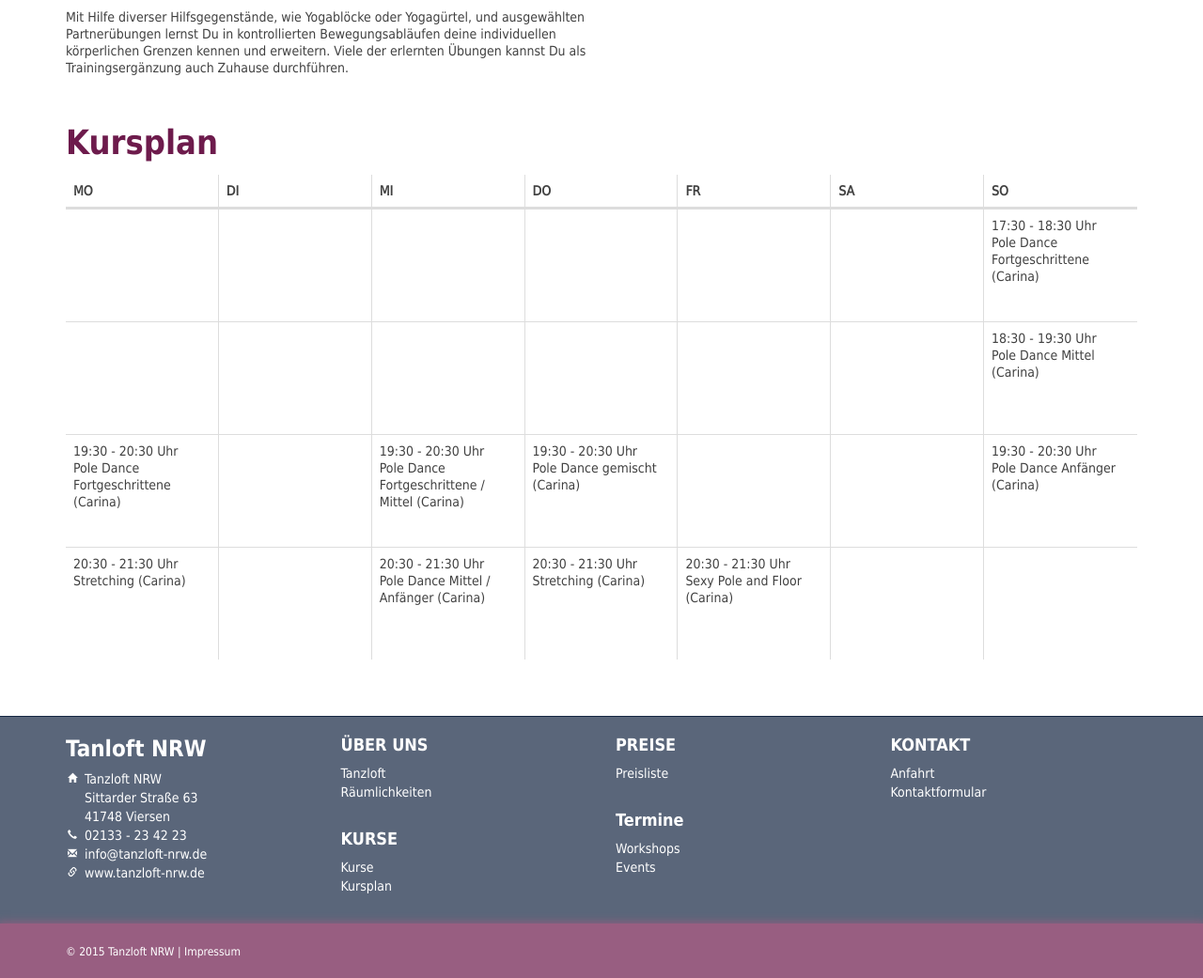
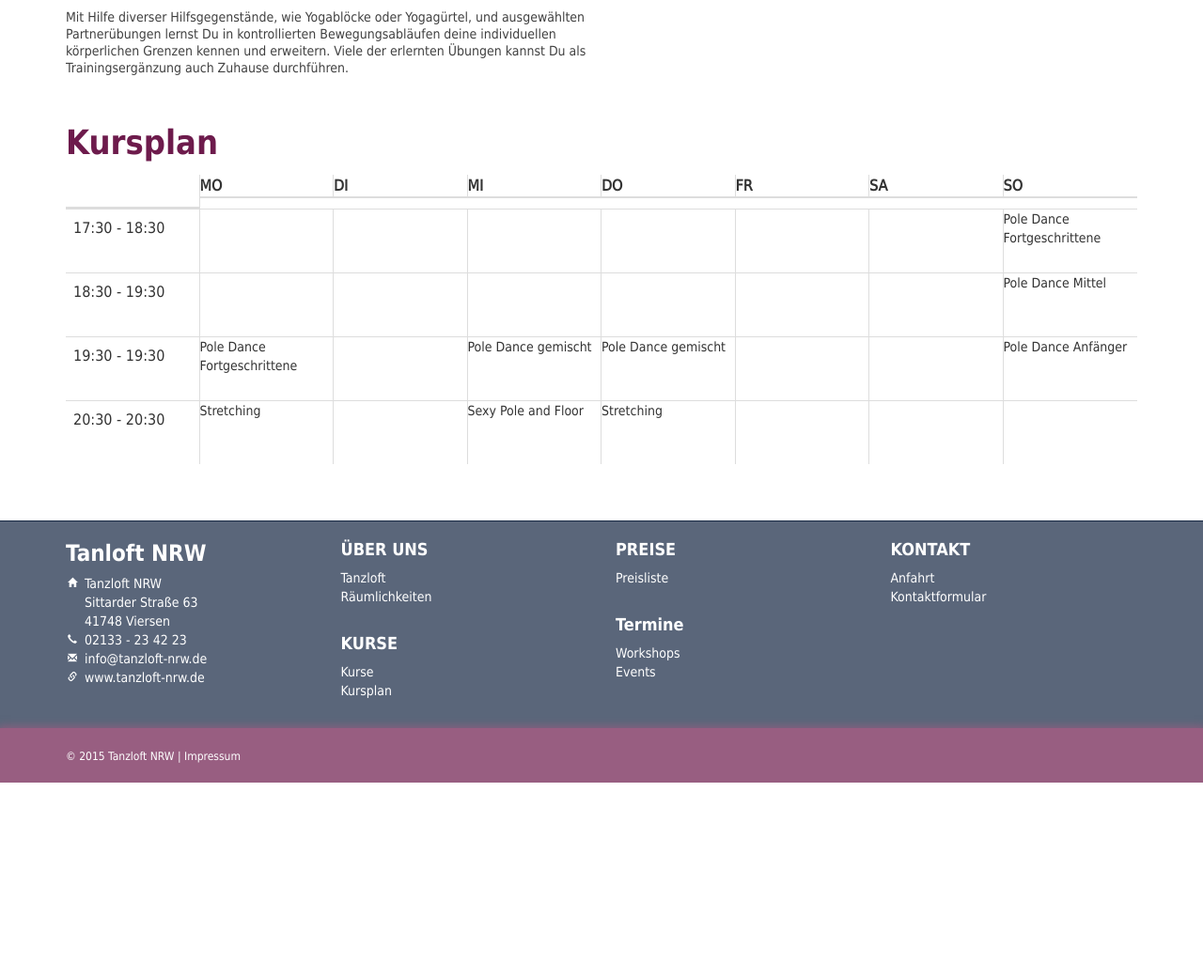
Before and after one commit to broexkesthier/test, a PHP site: page /kurse.php in a window 1280 px wide. Shown: the part 886-1927 px from the top of the page at 94% size. After the commit the page ends 1719 px from the top, so only its background shows below. Run offline with PHP 8.4, Linux system fonts and the light colour scheme; some libraries are stand-ins or nearby versions.

Commit message:
Icons Startseite zu groß, Telefonnummer anklickbar, Sektgläser als Icon für JGA, HEadline im Slider größer, Tanzkurse raus, Non-POle in Stretching

```diff
--- a/css/main.css
+++ b/css/main.css
@@ -208,8 +208,10 @@ table p {
 .item {
 	width: 80%;
 	margin-left: 10%;
+	text-align: center;
 }
 .item .col-md-6 { margin-top: 0 !important; }
+.item h3 { font-size: 30px; }
 .carousel-control {
 	width: 5%;
 	font-size: 24px;
@@ -224,7 +226,10 @@ table p {
 /* 3-SPALTEN */
 .three-columns .row { margin-bottom: 30px; }
 .three-columns .col-md-4 { text-align: center; }
-.three-columns .col-md-4 img { margin-bottom: 30px; }
+.three-columns .col-md-4 img {
+	width: 195px;
+	margin-bottom: 30px;
+}
 .three-columns p { font-family: 'dejavu_sanscondensed'; }
 /*.three-columns .col-md-4 p { text-align: left; }*/
 
@@ -334,7 +339,7 @@ footer a:focus {
 	.kurse th:last-child,
 	.kurse td:last-child { border-right: 0; }
 	.kurse td {
-		height: 120px;
+		height: 68px;
 		display: block;
 	}
 	.kurse th { padding-left: 10px; }
@@ -362,5 +367,5 @@ footer a:focus {
 	.kurse th:nth-of-type(6),
 	.kurse td:nth-of-type(6) { display: inherit; }
 	.kurse th,
-	.kurse td { width: 14.28571428571429%; }
+	.kurse td { width: 12.5%; }
 }
--- a/footer.php
+++ b/footer.php
@@ -6,7 +6,7 @@
                             <h3>Tanloft NRW</h3>
                             <ul class="footer-contact">
                                 <li class="home">Tanzloft NRW<br>Sittarder Straße 63<br>41748 Viersen</li>
-                                <li class="earphone">02133 - 23 42 23</li>
+                                <li class="earphone"><a href="tel:+492133234223">02133 - 23 42 23</a></li>
                                 <li class="envelope"><a href="mailto:info@tanzloft-nrw.de">info@tanzloft-nrw.de</a></li>
                                 <li class="link"><a href="index.php">www.tanzloft-nrw.de</a></li>
                             </ul>
--- a/index.php
+++ b/index.php
@@ -64,7 +64,7 @@
                     <p>Workshop & Events</p>
                 </div>
                 <div class="col-sm-4">
-                    <img src="img/profil_icon.png" />
+                    <img src="img/junggesellinnenabschied_icon.png" />
                     <p>Junggesellinnenabschied bei uns feiern!</p>
                 </div>
             </div>
--- a/kurse.php
+++ b/kurse.php
@@ -36,49 +36,53 @@
             <table class="table table-hover kurse">
                 <thead>
                     <tr>
-                        <th><p>MO</p></th>
-                        <th><p>DI</p></th>
-                        <th><p>MI</p></th>
-                        <th><p>DO</p></th>
-                        <th><p>FR</p></th>
-                        <th><p>SA</p></th>
-                        <th><p>SO</p></th>
-                    </tr>
+                        <th><p>&nbsp;</p></th>
+                    <th>MO</th>
+                    <th>DI</th>
+                    <th>MI</th>
+                    <th>DO</th>
+                    <th>FR</th>
+                    <th>SA</th>
+                    <th>SO</th>
                 </thead>
                 <tbody>
                     <tr>
+                        <td>17:30 - 18:30</td>
                         <td><p>&nbsp;</p></td>
                         <td><p>&nbsp;</p></td>
                         <td><p>&nbsp;</p></td>
                         <td><p>&nbsp;</p></td>
                         <td><p>&nbsp;</p></td>
                         <td><p>&nbsp;</p></td>
-                        <td data-label="Sonntag"><p>17:30 - 18:30 Uhr<br>Pole Dance Fortgeschrittene (Carina)</p></td>
+                        <td data-label="Sonntag">Pole Dance Fortgeschrittene</td>
                     </tr>
                     <tr>
+                        <td>18:30 - 19:30</td>
                         <td><p>&nbsp;</p></td>
                         <td><p>&nbsp;</p></td>
                         <td><p>&nbsp;</p></td>
                         <td><p>&nbsp;</p></td>
                         <td><p>&nbsp;</p></td>
                         <td><p>&nbsp;</p></td>
-                        <td data-label="Sonntag"><p>18:30 - 19:30 Uhr<br>Pole Dance Mittel (Carina)</p></td>
+                        <td data-label="Sonntag">Pole Dance Mittel</td>
                     </tr>
                     <tr>
-                        <td data-label="Montag"><p>19:30 - 20:30 Uhr<br>Pole Dance Fortgeschrittene (Carina)</p></td>
+                        <td>19:30 - 19:30</td>
+                        <td data-label="Montag">Pole Dance Fortgeschrittene</td>
                         <td><p>&nbsp;</p></td>
-                        <td data-label="Mittwoch"><p>19:30 - 20:30 Uhr<br>Pole Dance Fortgeschrittene / Mittel (Carina)</p></td>
-                        <td data-label="Donnerstag"><p>19:30 - 20:30 Uhr<br>Pole Dance gemischt (Carina)</p></td>
+                        <td data-label="Mittwoch">Pole Dance gemischt</td>
+                        <td data-label="Donnerstag">Pole Dance gemischt</td>
                         <td><p>&nbsp;</p></td>
                         <td><p>&nbsp;</p></td>
-                        <td data-label="Sonntag"><p>19:30 - 20:30 Uhr<br>Pole Dance Anfänger (Carina)</p></td>
+                        <td data-label="Sonntag">Pole Dance Anfänger</td>
                     </tr>
                     <tr>
-                        <td data-label="Montag"><p>20:30 - 21:30 Uhr<br>Stretching (Carina)</p></td>
+                        <td>20:30 - 20:30</td>
+                        <td data-label="Montag">Stretching</td>
                         <td><p>&nbsp;</p></td>
-                        <td data-label="Mittwoch"><p>20:30 - 21:30 Uhr<br>Pole Dance Mittel / Anfänger (Carina)</p></td>
-                        <td data-label="Donnerstag"><p>20:30 - 21:30 Uhr<br>Stretching (Carina)</p></td>
-                        <td data-label="Freitag"><p>20:30 - 21:30 Uhr<br>Sexy Pole and Floor (Carina)</p></td>
+                        <td data-label="Mittwoch">Sexy Pole and Floor</td>
+                        <td data-label="Donnerstag">Stretching</td>
+                        <td><p>&nbsp;</p></td>
                         <td><p>&nbsp;</p></td>
                         <td><p>&nbsp;</p></td>
                     </tr>
```
Also changed, not shown: preise.php (+0 -47 lines), img/junggesellinnenabschied_icon.png (added).
